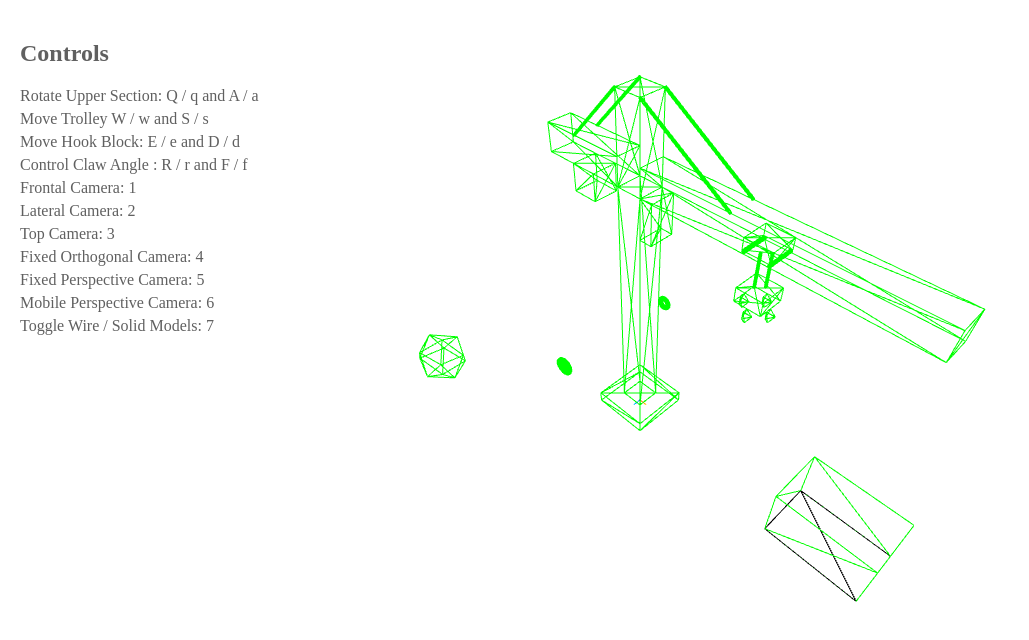
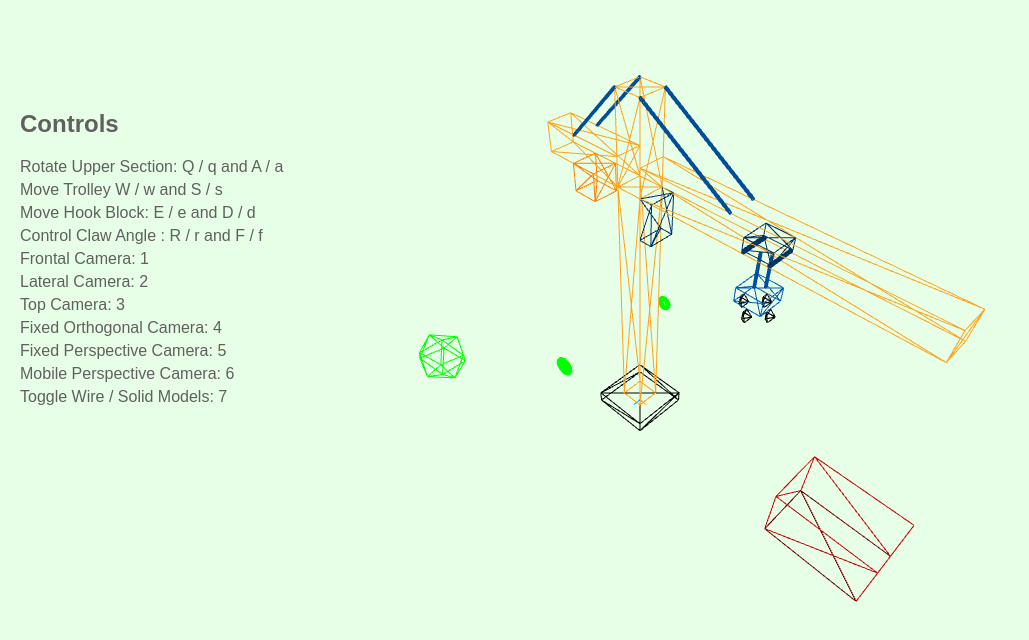
Before and after one commit to TiagoFar78/CG-Projects, a plain HTML site: page Trabalho B/index.html in a window 1280 px wide. Shown: the whole page, without its empty margins (0-1029 px from the left). Drawn offline with nearby package versions, Linux system fonts and the light colour scheme; animation ran at ten frames a second.

Commit message:
Add color

```diff
--- a/Trabalho B/css/style.css
+++ b/Trabalho B/css/style.css
@@ -1,15 +1,17 @@
 body {
     margin: 0px;
-    background-color: #fff;
+    background-color: #e6ffe6;
     overflow: hidden;
+    font-family: Arial, sans-serif;
 }
 
 #hud {
     position: absolute;
-    top: 10px;
+    top: 80px;
     left: 10px;
     padding: 10px;
     color: #606060;
+    font-family: Arial, sans-serif;
 }
 
 #keyMap ul {
--- a/Trabalho B/js/main-script.js
+++ b/Trabalho B/js/main-script.js
@@ -132,7 +132,7 @@ function createScene() {
     'use strict';
 
     scene = new THREE.Scene();
-    scene.background = new THREE.Color(0xffffff);
+    scene.background = new THREE.Color(0xe6ffe6);
 
     scene.add(new THREE.AxesHelper(10));
 
@@ -202,7 +202,7 @@ function createTrolleyGroup(parent, x, y, z) {
 }
 
 function createHook(parent, x, y, z) {
-    var material = new THREE.MeshBasicMaterial({ color: 0x00ff00, wireframe: true });
+    var material = new THREE.MeshBasicMaterial({ color: 0x0059b3, wireframe: true });
     materials[materials.length] = material;
 
     var clawHeight = Math.sqrt(Math.pow(clawSize, 2) / 2);
@@ -241,7 +241,7 @@ function createHook(parent, x, y, z) {
 }
 
 function createClaw(parent, x, y, z) {
-    var material = new THREE.MeshBasicMaterial({ color: 0x00ff00, wireframe: true });
+    var material = new THREE.MeshBasicMaterial({ color: 0x000000, wireframe: true });
     materials[materials.length] = material;
 
     var clawHeight = Math.sqrt(Math.pow(clawSize, 2) / 2);
@@ -267,7 +267,7 @@ function createClaw(parent, x, y, z) {
 }
 
 function createCable(parent, x, y, z) {
-    var material = new THREE.MeshBasicMaterial({ color: 0x00ff00, wireframe: true });
+    var material = new THREE.MeshBasicMaterial({ color: 0x004d99, wireframe: true });
     materials[materials.length] = material;
 
     var radius = 1;
@@ -288,7 +288,7 @@ function createCable(parent, x, y, z) {
 }
 
 function createTrolley(parent, x, y, z) {
-    var material = new THREE.MeshBasicMaterial({ color: 0x00ff00, wireframe: true });
+    var material = new THREE.MeshBasicMaterial({ color: 0x03366, wireframe: true });
     materials[materials.length] = material;
 
     var boxHeight = trolleyHeight * 4 / 5;
@@ -315,7 +315,7 @@ function createTrolley(parent, x, y, z) {
 }
 
 function createLance(parent, x, y, z) {
-    var material = new THREE.MeshBasicMaterial({ color: 0x00ff00, wireframe: true });
+    var material = new THREE.MeshBasicMaterial({ color: 0xffa31a, wireframe: true });
     materials[materials.length] = material;
 
     var lance = new THREE.Mesh(new THREE.BoxGeometry(lanceLength, lanceHeight, lanceWidth), material);
@@ -325,7 +325,7 @@ function createLance(parent, x, y, z) {
 }
 
 function createCounterLance(parent, x, y, z) {
-    var material = new THREE.MeshBasicMaterial({ color: 0x00ff00, wireframe: true });
+    var material = new THREE.MeshBasicMaterial({ color: 0xffa31a , wireframe: true });
     materials[materials.length] = material;
 
     var counterLance = new THREE.Mesh(new THREE.BoxGeometry(counterLanceLength, counterLanceHeight, counterLanceWidth), material);
@@ -335,7 +335,7 @@ function createCounterLance(parent, x, y, z) {
 }
 
 function createCounterWeight(parent, x, y, z) {
-    var material = new THREE.MeshBasicMaterial({ color: 0x00ff00, wireframe: true });
+    var material = new THREE.MeshBasicMaterial({ color: 0xff8000 , wireframe: true });
     materials[materials.length] = material;
 
     var counterWeight = new THREE.Mesh(new THREE.BoxGeometry(counterWeightWidth, counterWeightHeight, counterWeightWidth), material);
@@ -345,7 +345,7 @@ function createCounterWeight(parent, x, y, z) {
 }
 
 function createLanceCarrier(parent, x, y, z) {
-    var material = new THREE.MeshBasicMaterial({ color: 0x00ff00, wireframe: true });
+    var material = new THREE.MeshBasicMaterial({ color: 0xffa31a , wireframe: true });
     materials[materials.length] = material;
 
     var lanceCarrier = new THREE.Mesh(new THREE.BoxGeometry(lanceCarrierWidth, lanceCarrierHeight, lanceCarrierWidth), material);
@@ -355,7 +355,7 @@ function createLanceCarrier(parent, x, y, z) {
 }
 
 function createRod(parent, x, y, z, rotationZ) {
-    var material = new THREE.MeshBasicMaterial({ color: 0x00ff00, wireframe: true });
+    var material = new THREE.MeshBasicMaterial({ color: 0x004d99, wireframe: true });
     materials[materials.length] = material;
 
     var size = (y - lanceHeight) / Math.cos(rotationZ);
@@ -369,7 +369,7 @@ function createRod(parent, x, y, z, rotationZ) {
 }
 
 function createCabin(parent, x, y, z) {
-    var material = new THREE.MeshBasicMaterial({ color: 0x00ff00, wireframe: true });
+    var material = new THREE.MeshBasicMaterial({ color: 0x003366, wireframe: true });
     materials[materials.length] = material;
 
     var cabine = new THREE.Mesh(new THREE.BoxGeometry(cabineLength, cabineHeight, cabineWidth), material);
@@ -388,7 +388,7 @@ function createInferiorCrane(parent, x, y, z) {
 }
 
 function createTower(parent, x, y, z) {
-    var material = new THREE.MeshBasicMaterial({ color: 0x00ff00, wireframe: true });
+    var material = new THREE.MeshBasicMaterial({ color: 0xffa31a , wireframe: true });
     materials[materials.length] = material;
 
     var tower = new THREE.Mesh(new THREE.BoxGeometry(towerWidth, towerHeight, towerWidth), material);
@@ -398,7 +398,7 @@ function createTower(parent, x, y, z) {
 }
 
 function createBase(parent, x, y, z) {
-    var material = new THREE.MeshBasicMaterial({ color: 0x00ff00, wireframe: true });
+    var material = new THREE.MeshBasicMaterial({ color: 0x000000 , wireframe: true });
     materials[materials.length] = material;
 
     var base = new THREE.Mesh(new THREE.BoxGeometry(baseWidth, baseHeigth, baseWidth), material);
@@ -408,8 +408,8 @@ function createBase(parent, x, y, z) {
 }
 
 function createContainer() {
-    var greenMaterial = new THREE.MeshBasicMaterial({ color: 0x00ff00, wireframe: true, side: THREE.DoubleSide });
-    var blackMaterial = new THREE.MeshBasicMaterial({ color: 0x000000, wireframe: true, side: THREE.DoubleSide });
+    var greenMaterial = new THREE.MeshBasicMaterial({ color: 0xcc0000, wireframe: true, side: THREE.DoubleSide });
+    var blackMaterial = new THREE.MeshBasicMaterial({ color: 0x660000, wireframe: true, side: THREE.DoubleSide });
     var materialTransparent = new THREE.MeshBasicMaterial({ transparent: true, opacity: 0, wireframe: true, side: THREE.DoubleSide });
     materials[materials.length] = greenMaterial;
     materials[materials.length] = blackMaterial;
```
